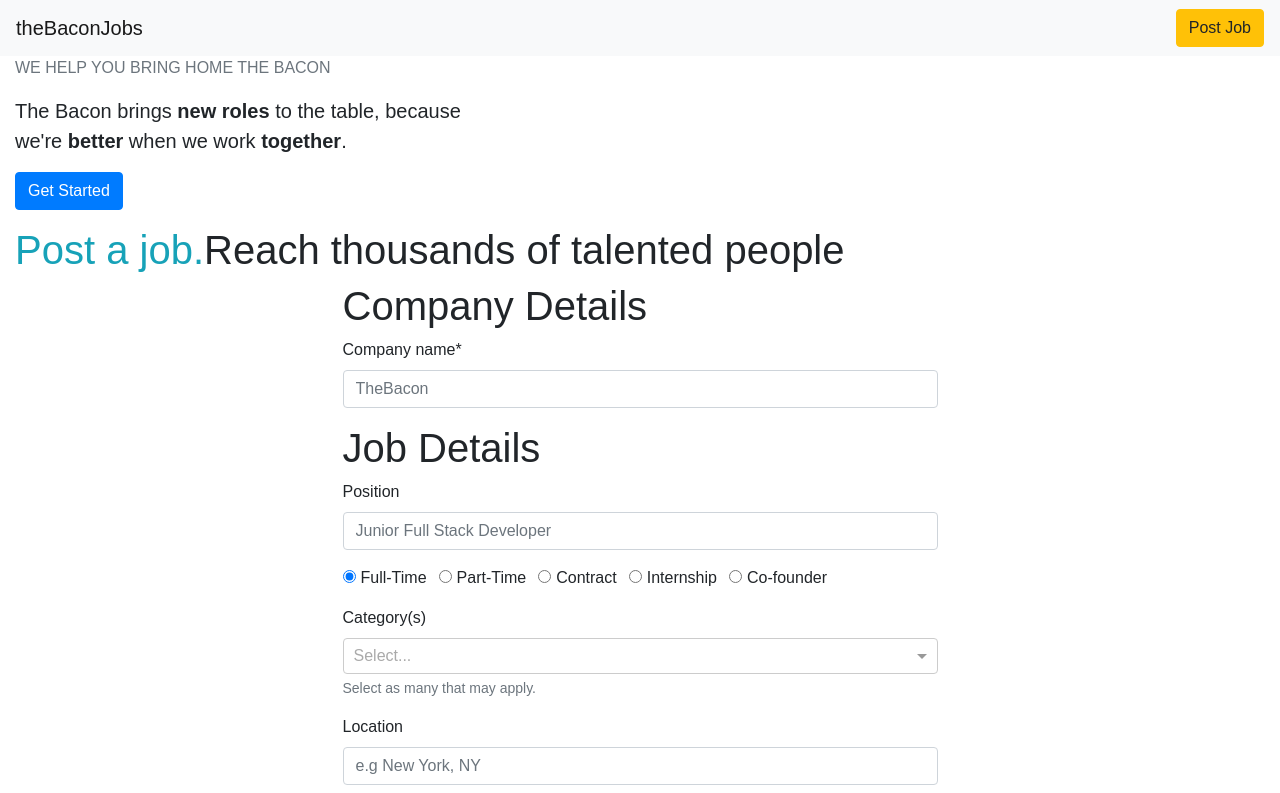
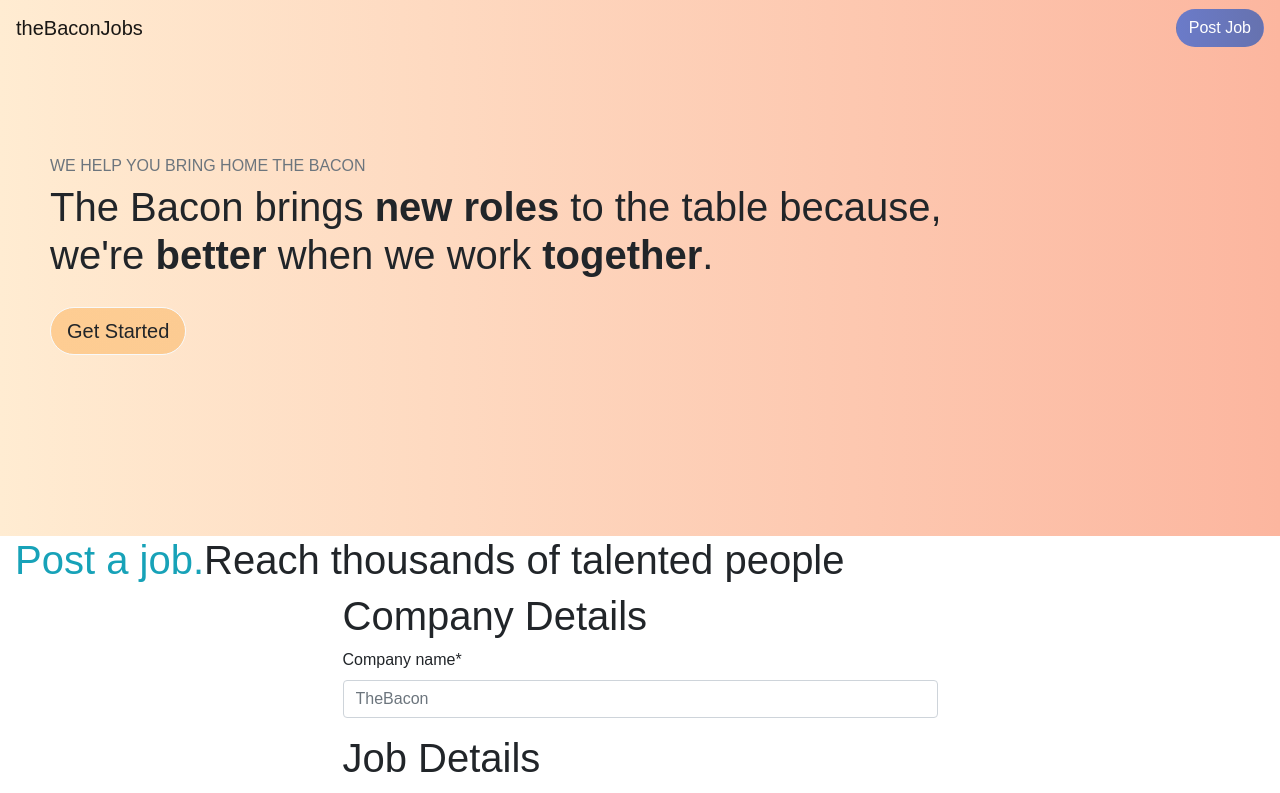
Before and after one commit to edwincarbajal/thebaconjobs, a React (Create React App) app: page /job/new in a window 1280 px wide. Shown: the top 793 px of the page. Built offline with nearby package versions, Linux system fonts and the light colour scheme; no server answers.

Commit message:
Style the navbar and welcome component

```diff
--- a/src/Navbar.js
+++ b/src/Navbar.js
@@ -1,15 +1,16 @@
 import React from 'react';
 import { Link } from 'react-router-dom';
+import styles from './Navbar.css';
 
 const Navbar = () => {
   return (
-    <nav className="navbar sticky-top navbar-light bg-light">
+    <nav className="navbar sticky-top navbar-light">
       <Link to="/" className="navbar-brand">
         theBaconJobs
       </Link>
       <ul className="nav justify-content-end">
         <li className="nav-item">
-          <Link to="/job/new" type="button" className="btn btn-warning">
+          <Link to="/job/new" type="button" className="btn">
             Post Job
           </Link>
         </li>
--- /dev/null
+++ b/src/Navbar.scss
@@ -0,0 +1,8 @@
+.navbar {
+  background-image: linear-gradient(to right, #ffecd2 0%, #fcb69f 100%);
+  .btn {
+    color: #fff;
+    border-radius: 50px;
+    background-image: linear-gradient(to right, #6B7BC9 0%, #6672AF 100%);
+  }
+}
--- a/src/Welcome.js
+++ b/src/Welcome.js
@@ -1,27 +1,28 @@
 import React from 'react';
 import { Link } from 'react-router-dom';
+import styles from './Welcome.css';
 
 const Welcome = props => {
   return (
     <div className="row">
-      <div className="col-md-7">
-        <p className="text-uppercase text-secondary text-left">
+      <div id="welcome-container" className="col-12">
+        <h6 className="text-uppercase text-secondary text-left">
           We help you bring home the bacon
-        </p>
-        <p className="lead text-left">
+        </h6>
+        <h1 className="text-left">
           The Bacon brings <span className="font-weight-bold">
             new roles
           </span>{' '}
-          to the table, because<br /> we're{' '}
+          to the table because,<br /> we're{' '}
           <span className="font-weight-bold">better</span> when we work{' '}
           <span className="font-weight-bold">together</span>.
-        </p>
+        </h1>
         <p>
           <Link to="/getting-started">
             <button
               type="button"
               onClick={props.handleGetStartedClick}
-              className="btn btn-primary"
+              className="btn btn-light btn-lg"
             >
               Get Started
             </button>
--- /dev/null
+++ b/src/Welcome.scss
@@ -0,0 +1,11 @@
+#welcome-container {
+  padding: 100px 50px;
+  height: 60vh;
+  background-image: linear-gradient(to right, #ffecd2 0%, #fcb69f 100%);
+  .btn {
+    margin-top: 20px;
+    border-radius: 50px;
+    background-image: linear-gradient(to right, #FECD93 0%, #FCCB92 100%);
+    cursor: pointer;
+  }
+}
```
